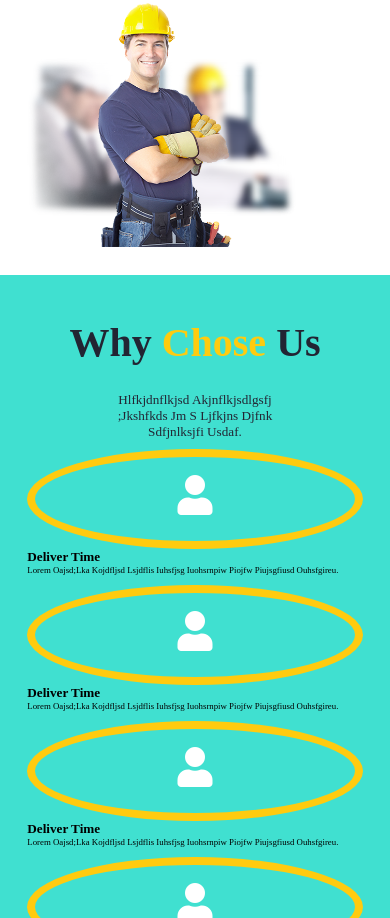
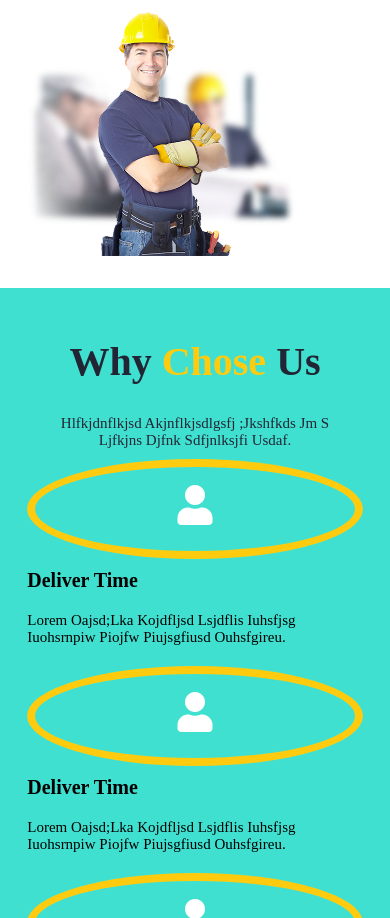
Before and after one commit to Charlie-1991/ABC-Construction-Website, a plain HTML site: page Second-Option/index.html in a window 390 px wide. Shown: the part 1082-2000 px from the top of the page. Drawn offline with nearby package versions, Linux system fonts and the light colour scheme.

Commit message:
Edited css

```diff
--- a/Second-Option/style.css
+++ b/Second-Option/style.css
@@ -191,13 +191,23 @@ html{
     line-height: 100px;
     border: 8px solid var(--mainclr);
     border-radius: 100%;
+    margin: 0 auto;
 }
 .chose-icon i{
     font-size: 40px;
     color: white;
 }
 .chose-icon i:hover{
-
+    color: var(--headerclr);
+    transform: translateY(-25px);
+}
+.inner-chose h2{
+    font-size: 2rem;
+    padding: 1rem 0;
+}
+.inner-chose p{
+    font-size: 1.5rem;
+    padding: 1rem 0;
 }
 
 
@@ -206,11 +216,8 @@ html{
 
 
 
-
-
-
 @media (max-width:767px) {
-    html{
+    .html{
         font-size: 55%;
     }
     #menu-bar{
@@ -244,4 +251,7 @@ html{
         margin-top: 20px;
         text-align: center;
 }
+.chose-text{
+    padding: 1rem 2rem;
 }
+}
```
